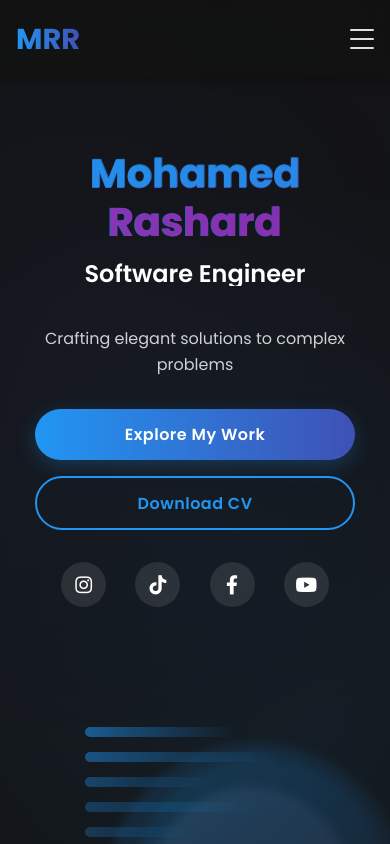
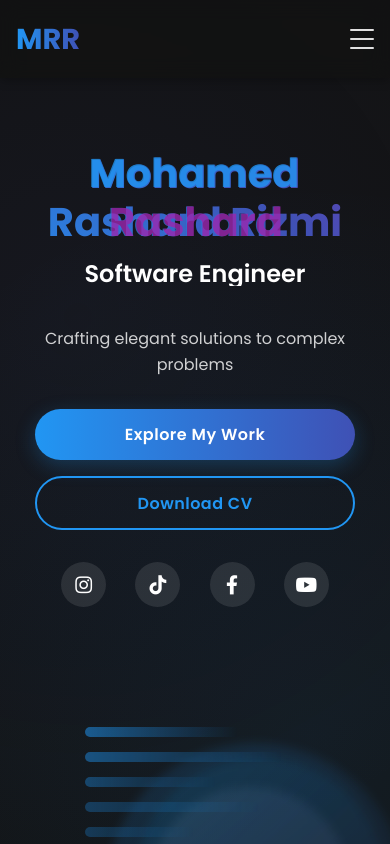
Before and after one commit to mohrashard/MohamedRashardPortfolio, a React (Create React App) app: page / in a window 390 px wide. Shown: the top 844 px of the page. Built offline with nearby package versions, Linux system fonts and the light colour scheme.

Commit message:
updated surname again

```diff
--- a/src/App.css
+++ b/src/App.css
@@ -307,6 +307,7 @@ section {
 }
 
 /* Text content */
+/* Text content */
 .home-text {
   max-width: 600px;
   animation: slideUp 0.8s ease-out;
@@ -329,8 +330,11 @@ section {
 
 .glitch-effect {
   position: relative;
-}
-
+  display: inline-block; /* Ensure proper containment */
+  width: 100%; /* Ensure text wraps properly */
+}
+
+/* Make sure the glitch pseudo-elements maintain proper positioning */
 .glitch-effect::before,
 .glitch-effect::after {
   content: attr(data-text);
@@ -345,6 +349,7 @@ section {
   -webkit-text-fill-color: transparent;
   background-clip: text;
   color: transparent;
+  pointer-events: none; /* Prevent interference with interactions */
 }
 
 .glitch-effect::before {
@@ -362,6 +367,8 @@ section {
   opacity: 0.8;
   clip-path: polygon(0 55%, 100% 55%, 100% 100%, 0 100%);
 }
+
+
 
 .title-wrapper {
   position: relative;
@@ -899,7 +906,34 @@ section {
     width: 100%;
   }
 }
-
+@media (max-width: 576px) {
+  .home-text h1 {
+    font-size: 2.5rem;
+    margin-top: 80px;
+    line-height: 1.2; /* Improve line height for better readability */
+    word-break: break-word; /* Allow long names to break properly */
+  }
+
+  .glitch-effect::before,
+  .glitch-effect::after {
+    /* Adjust glitch effect for smaller screens */
+    left: 1px; /* Reduce the offset for smaller text */
+  }
+
+  .glitch-effect::before {
+    left: 1px;
+  }
+
+  .glitch-effect::after {
+    left: -1px;
+  }
+}
+
+@media (max-width: 768px) {
+  .home-text h1 {
+    font-size: 3.5rem;
+  }
+}
 /* About Section */
 .about-section {
   background-color: var(--section-bg-dark);
--- a/src/App.js
+++ b/src/App.js
@@ -134,7 +134,7 @@ function App() {
         <div className="home-content">
           <div className="home-text">
             <h1 className="glitch-effect" data-text="Mohamed Rashard">
-              Mohamed Rashard
+              Mohamed Rashard Rizmi
             </h1>
             <div className="title-wrapper">
               <h2 className="typing-effect">Software Engineer</h2>
```
